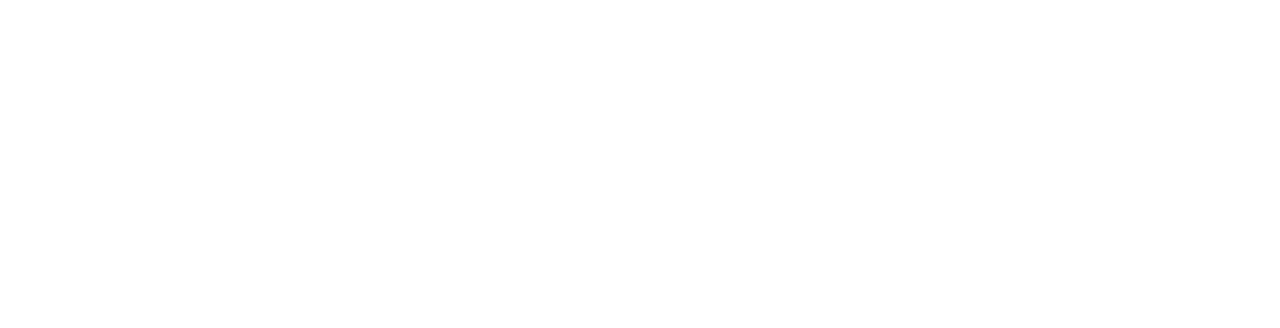
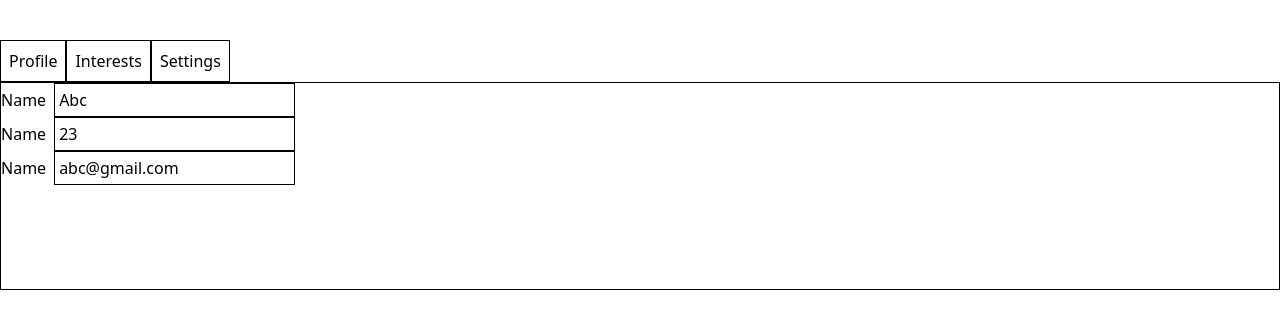
Before and after one commit to yugal82/react-toy-problems, a React (Vite) app: page / in a window 1280 px wide. Shown: the top 328 px of the page. Built offline with nearby package versions, Linux system fonts and the light colour scheme.

Commit message:
tab form component added

```diff
--- a/src/App.tsx
+++ b/src/App.tsx
@@ -1,4 +1,5 @@
 import './App.css';
+import TabFormMain from './main components/TabFormMain';
 // import OtpLoginMain from './main components/OtpLoginMain';
 // import AutoCompleteMain from './main components/AutoCompleteMain';
 // import FileExplorerMain from './main components/FileExplorerMain';
@@ -25,6 +26,7 @@
       {/* <FileExplorerMain /> */}
       {/* <AutoCompleteMain /> */}
       {/* <OtpLoginMain /> */}
+      <TabFormMain />
 
       {/* Higher Order Component */}
       {/* <EnhancedComponent /> */}
--- /dev/null
+++ b/src/components/TabForm/Interests.tsx
@@ -0,0 +1,5 @@
+const Interests = () => {
+  return <div>Interests</div>;
+};
+
+export default Interests;
--- /dev/null
+++ b/src/components/TabForm/Profile.tsx
@@ -0,0 +1,58 @@
+import React from 'react';
+import { UserData } from './TabForm';
+
+interface Props {
+  data: UserData;
+  setData: React.Dispatch<React.SetStateAction<UserData>>;
+}
+const Profile = ({ data, setData }: Props) => {
+  const { name, age, email } = data;
+
+  const onChangeInputField = (e: React.ChangeEvent<HTMLInputElement>) => {
+    const inputField = e.target.id;
+    setData((prev) => ({ ...prev, [inputField]: e.target.value }));
+  };
+
+  return (
+    <div>
+      <div className="">
+        <label htmlFor="name">Name</label>
+        <input
+          type="text"
+          id="name"
+          className="border border-black outline-none p-1 ml-2"
+          autoComplete="off"
+          placeholder="Enter your name"
+          value={name}
+          onChange={(e) => onChangeInputField(e)}
+        />
+      </div>
+      <div className="">
+        <label htmlFor="age">Name</label>
+        <input
+          type="number"
+          id="age"
+          className="border border-black outline-none p-1 ml-2"
+          autoComplete="off"
+          placeholder="Enter your age"
+          value={age}
+          onChange={(e) => onChangeInputField(e)}
+        />
+      </div>
+      <div className="">
+        <label htmlFor="name">Name</label>
+        <input
+          type="email"
+          id="name"
+          className="border border-black outline-none p-1 ml-2"
+          autoComplete="off"
+          placeholder="Enter your email"
+          value={email}
+          onChange={(e) => onChangeInputField(e)}
+        />
+      </div>
+    </div>
+  );
+};
+
+export default Profile;
--- /dev/null
+++ b/src/components/TabForm/Settings.tsx
@@ -0,0 +1,5 @@
+const Settings = () => {
+  return <div>Settings</div>;
+};
+
+export default Settings;
--- /dev/null
+++ b/src/components/TabForm/TabForm.tsx
@@ -0,0 +1,64 @@
+import { useState } from 'react';
+import Interests from './Interests';
+import Profile from './Profile';
+import Settings from './Settings';
+
+const TABS = [
+  {
+    name: 'Profile',
+    component: Profile,
+  },
+  {
+    name: 'Interests',
+    component: Interests,
+  },
+  {
+    name: 'Settings',
+    component: Settings,
+  },
+];
+
+export type UserData = {
+  name: string;
+  age: number;
+  email: string;
+  interests: string[];
+  theme: string;
+};
+
+const TabForm = () => {
+  const [activeTabIdx, setActiveTabIdx] = useState<number>(0);
+  const [data, setData] = useState<UserData>({
+    name: 'Abc',
+    age: 23,
+    email: 'abc@gmail.com',
+    interests: ['Coding', 'Football', 'F1'],
+    theme: 'dark',
+  });
+
+  const ActiveTabComponent = TABS[activeTabIdx].component;
+
+  return (
+    <div className="mt-10">
+      <div className="w-full flex items-center">
+        {TABS?.map((tab, index) => (
+          <div key={index} onClick={() => setActiveTabIdx(index)} className="border border-black p-2 cursor-pointer">
+            {tab?.name}
+          </div>
+        ))}
+      </div>
+
+      <div className="w-full flex border border-black h-52">
+        <ActiveTabComponent data={data} setData={setData} />
+      </div>
+
+      {activeTabIdx === TABS.length - 1 && (
+        <div className="mt-3 flex items-center justify-center">
+          <button className="border border-black p-2 cursor-pointer">Submit</button>
+        </div>
+      )}
+    </div>
+  );
+};
+
+export default TabForm;
--- /dev/null
+++ b/src/main components/TabFormMain.tsx
@@ -0,0 +1,11 @@
+import TabForm from '../components/TabForm/TabForm';
+
+const TabFormMain = () => {
+  return (
+    <div className="w-full">
+      <TabForm />
+    </div>
+  );
+};
+
+export default TabFormMain;
```
